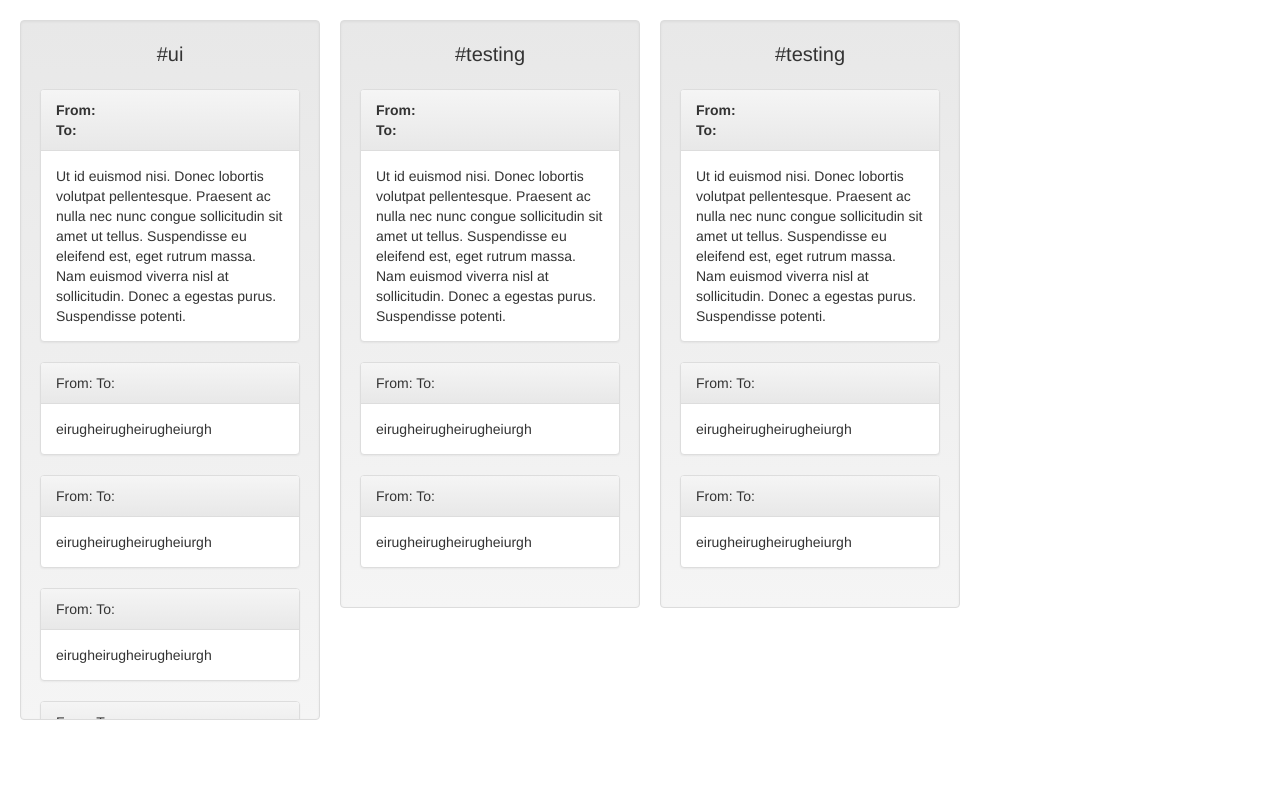
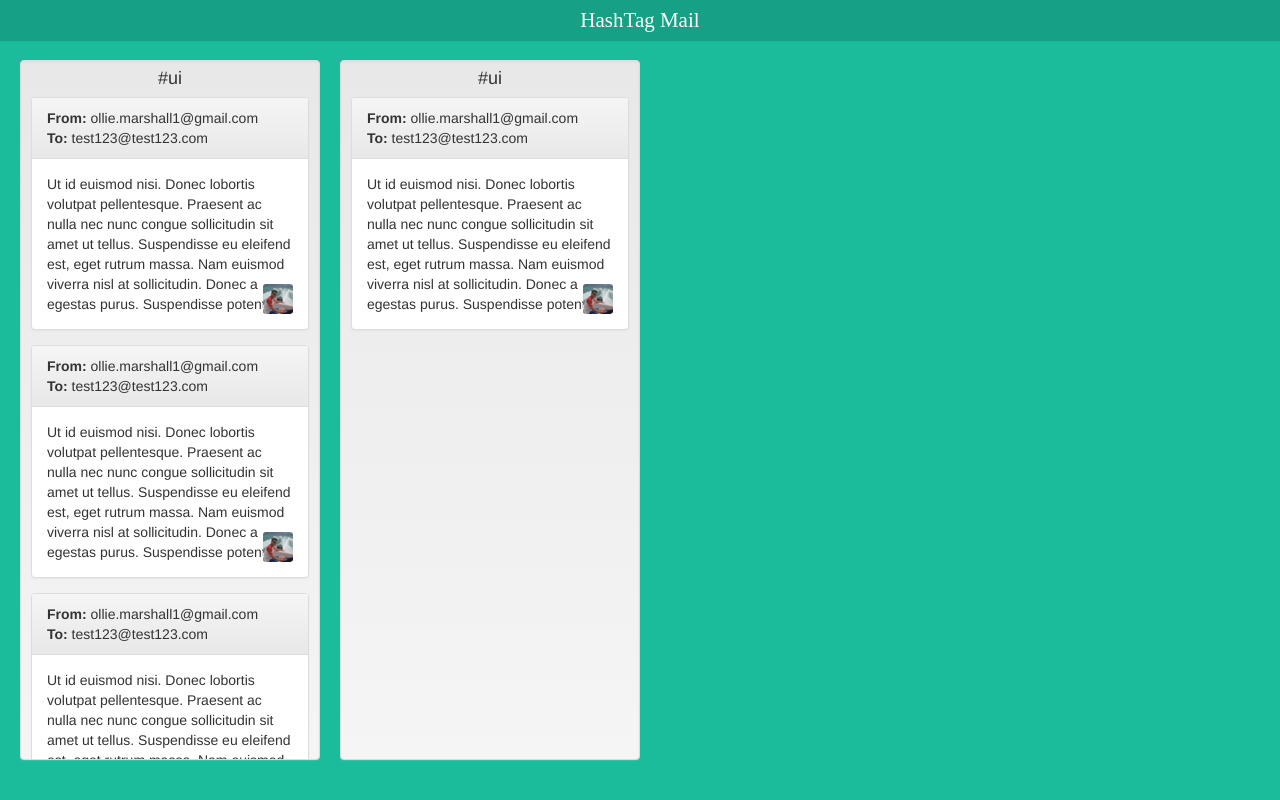
Before and after one commit to fmittelstaedt/hashtag-mail, a browser extension: page ui/multiple.html in a window 1280 px wide. Drawn offline with Linux system fonts and the light colour scheme.

Commit message:
Looking better

```diff
--- a/ui/css/hashtag.css
+++ b/ui/css/hashtag.css
@@ -1,10 +1,16 @@
+@import url("http://fonts.googleapis.com/css?family=Raleway:400,300,600,700,800,900");
+
+body {
+  background: #1ABC9C;
+}
+
 .list-wrapper {
   margin-top: 20px;
 }
 
 .list {
-  max-height: 700px;
-  overflow-y: scroll;
+  height: 700px;
+  overflow-y: auto;
 }
 
 .list-single {
@@ -21,6 +27,61 @@
 
 .list-header {
   text-align: center;
-  font-size: 20px;
-  margin-bottom: 20px;
+  font-size: 18px;
+  margin-bottom: 5px;
 }
+
+.list-extra {
+  position:relative;
+}
+
+.message {
+  margin-bottom: 15px !important;
+}
+
+#avatar {
+  position:absolute;
+  bottom:0;
+  right:0;
+  border-radius: 3px;
+}
+
+
+/* Header */
+#header {
+  background: #16A085;
+  box-shadow: 0 1px 2px rgba(0, 0, 0, 0.1), 0 1px 0 rgba(0, 0, 0, 0.1);
+  height: 40px;
+  padding: 5px;
+  text-align: center;
+}
+
+#header-logo {
+  text-decoration:none;
+  font-family: "Pacifico";
+  color: #fff;
+  font-size: 21px;
+  -webkit-transition: all,400ms;
+  -moz-transition: all,400ms;
+  -o-transition: all,400ms;
+  transition: all,400ms;
+}
+/* Header END */
+
+/* Override */
+
+.panel {
+  margin-bottom: 0;
+}
+
+.panel-heading {
+  background-image: #1abc9c;
+}
+
+.well {
+  padding-top: 5px;
+  padding-right: 10px;
+  padding-bottom: 10px;
+  padding-left: 10px;
+}
+/* Override END */
--- a/ui/multiple.html
+++ b/ui/multiple.html
@@ -6,6 +6,9 @@
 </head>
 
 <body>
+  <div id="header">
+    <a id="header-logo" href="/" title="Go back to gmail.">HashTag Mail</a>
+  </div>
 
   <div class="list-wrapper">
     <div class="list list-multiple well">
@@ -13,216 +16,69 @@
         #ui
       </div>
 
-      <div class="panel panel-default">
+      <div class="messages">
+	<div class="message panel panel-default">
 	  <div class="panel-heading">
-          <b>From:</b> </br>
-          <b>To:</b>
+	    <b>From:</b> ollie.marshall1@gmail.com </br>
+	    <b>To:</b> test123@test123.com
 	  </div>
 	  <div class="panel-body">
 	    Ut id euismod nisi. Donec lobortis volutpat pellentesque. Praesent ac nulla nec nunc congue sollicitudin sit amet ut tellus. Suspendisse eu eleifend est, eget rutrum massa. Nam euismod viverra nisl at sollicitudin. Donec a egestas purus. Suspendisse potenti.
+
+	    <div class="list-extra">
+	      <img id="avatar" src="30.png"></a>
 	    </div>
 	  </div>
-
-      <div class="panel panel-default">
+	</div>
+	<div class="message panel panel-default">
 	  <div class="panel-heading">
-          From:
-          To:
+	    <b>From:</b> ollie.marshall1@gmail.com </br>
+	    <b>To:</b> test123@test123.com
 	  </div>
 	  <div class="panel-body">
-          eirugheirugheirugheiurgh
+	    Ut id euismod nisi. Donec lobortis volutpat pellentesque. Praesent ac nulla nec nunc congue sollicitudin sit amet ut tellus. Suspendisse eu eleifend est, eget rutrum massa. Nam euismod viverra nisl at sollicitudin. Donec a egestas purus. Suspendisse potenti.
+
+	    <div class="list-extra">
+	      <img id="avatar" src="30.png"></a>
 	    </div>
 	  </div>
-
-      <div class="panel panel-default">
+	</div>
+	<div class="message panel panel-default">
 	  <div class="panel-heading">
-          From:
-          To:
+	    <b>From:</b> ollie.marshall1@gmail.com </br>
+	    <b>To:</b> test123@test123.com
 	  </div>
 	  <div class="panel-body">
-          eirugheirugheirugheiurgh
+	    Ut id euismod nisi. Donec lobortis volutpat pellentesque. Praesent ac nulla nec nunc congue sollicitudin sit amet ut tellus. Suspendisse eu eleifend est, eget rutrum massa. Nam euismod viverra nisl at sollicitudin. Donec a egestas purus. Suspendisse potenti.
+
+	    <div class="list-extra">
+	      <img id="avatar" src="30.png"></a>
 	    </div>
 	  </div>
-
-      <div class="panel panel-default">
-        <div class="panel-heading">
-          From:
-          To:
-        </div>
-        <div class="panel-body">
-          eirugheirugheirugheiurgh
-        </div>
-      </div>
-
-      <div class="panel panel-default">
-        <div class="panel-heading">
-          From:
-          To:
-        </div>
-        <div class="panel-body">
-          eirugheirugheirugheiurgh
-        </div>
-      </div>
-
-      <div class="panel panel-default">
-        <div class="panel-heading">
-          From:
-          To:
-        </div>
-        <div class="panel-body">
-          eirugheirugheirugheiurgh
-        </div>
-      </div>
-
-      <div class="panel panel-default">
-        <div class="panel-heading">
-          From:
-          To:
-        </div>
-        <div class="panel-body">
-          eirugheirugheirugheiurgh
-        </div>
-      </div>
-
-      <div class="panel panel-default">
-        <div class="panel-heading">
-          From:
-          To:
-        </div>
-        <div class="panel-body">
-          eirugheirugheirugheiurgh
-        </div>
-      </div>
-
-      <div class="panel panel-default">
-        <div class="panel-heading">
-          From:
-          To:
-        </div>
-        <div class="panel-body">
-          eirugheirugheirugheiurgh
-        </div>
-      </div>
-
-      <div class="panel panel-default">
-        <div class="panel-heading">
-          From:
-          To:
-        </div>
-        <div class="panel-body">
-          eirugheirugheirugheiurgh
-        </div>
-      </div>
-
-      <div class="panel panel-default">
-        <div class="panel-heading">
-          From:
-          To:
-        </div>
-        <div class="panel-body">
-          eirugheirugheirugheiurgh
-        </div>
-      </div>
-
-      <div class="panel panel-default">
-        <div class="panel-heading">
-          From:
-          To:
-        </div>
-        <div class="panel-body">
-          eirugheirugheirugheiurgh
-        </div>
-      </div>
-
-      <div class="panel panel-default">
-        <div class="panel-heading">
-          From:
-          To:
-        </div>
-        <div class="panel-body">
-          eirugheirugheirugheiurgh
-        </div>
-      </div>
-
-      <div class="panel panel-default">
-        <div class="panel-heading">
-          From:
-          To:
-        </div>
-        <div class="panel-body">
-          eirugheirugheirugheiurgh
         </div>
       </div>
     </div>
 
     <div class="list list-multiple well">
       <div class="list-header">
-        #testing
+	#ui
       </div>
 
-      <div class="panel panel-default">
+      <div class="messages">
+	<div class="message panel panel-default">
 	  <div class="panel-heading">
-          <b>From:</b> </br>
-          <b>To:</b>
+	    <b>From:</b> ollie.marshall1@gmail.com </br>
+	    <b>To:</b> test123@test123.com
 	  </div>
 	  <div class="panel-body">
 	    Ut id euismod nisi. Donec lobortis volutpat pellentesque. Praesent ac nulla nec nunc congue sollicitudin sit amet ut tellus. Suspendisse eu eleifend est, eget rutrum massa. Nam euismod viverra nisl at sollicitudin. Donec a egestas purus. Suspendisse potenti.
-        </div>
-      </div>
 
-      <div class="panel panel-default">
-        <div class="panel-heading">
-          From:
-          To:
-        </div>
-        <div class="panel-body">
-          eirugheirugheirugheiurgh
-        </div>
-      </div>
-
-      <div class="panel panel-default">
-        <div class="panel-heading">
-          From:
-          To:
-        </div>
-        <div class="panel-body">
-          eirugheirugheirugheiurgh
+	    <div class="list-extra">
+	      <img id="avatar" src="30.png"></a>
 	    </div>
 	  </div>
 	</div>
 
-    <div class="list list-multiple well" >
-      <div class="list-header">
-        #testing
-      </div>
-
-      <div class="panel panel-default">
-        <div class="panel-heading">
-          <b>From:</b> </br>
-          <b>To:</b>
-        </div>
-        <div class="panel-body">
-          Ut id euismod nisi. Donec lobortis volutpat pellentesque. Praesent ac nulla nec nunc congue sollicitudin sit amet ut tellus. Suspendisse eu eleifend est, eget rutrum massa. Nam euismod viverra nisl at sollicitudin. Donec a egestas purus. Suspendisse potenti.
-        </div>
-      </div>
-
-      <div class="panel panel-default">
-        <div class="panel-heading">
-          From:
-          To:
-        </div>
-        <div class="panel-body">
-          eirugheirugheirugheiurgh
-        </div>
-      </div>
-
-      <div class="panel panel-default">
-        <div class="panel-heading">
-          From:
-          To:
-        </div>
-        <div class="panel-body">
-          eirugheirugheirugheiurgh
-        </div>
       </div>
     </div>
   </div>
```
Also changed, not shown: ui/30.png (added). Lines whose indentation alone changed are shown as unchanged.
